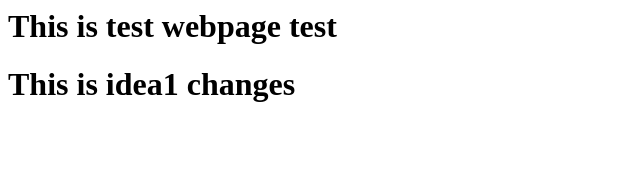
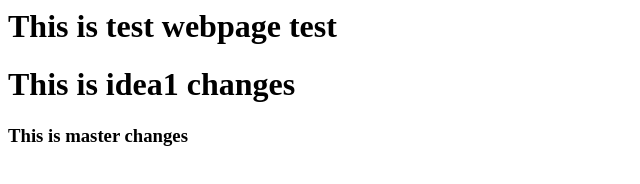
Before and after one commit to KasiAnu1/webrepo, a plain HTML site: page index.html in a window 1280 px wide. Shown: the whole page, without its empty margins (0-640 px from the left). Drawn offline with Linux system fonts and the light colour scheme.

Commit message:
master changes

```diff
--- a/index.html
+++ b/index.html
@@ -1,2 +1,3 @@
 <h1> This is test webpage test<h1>
     <h1> This is idea1 changes<h1>
+        <h3> This is master changes<h3>
```
